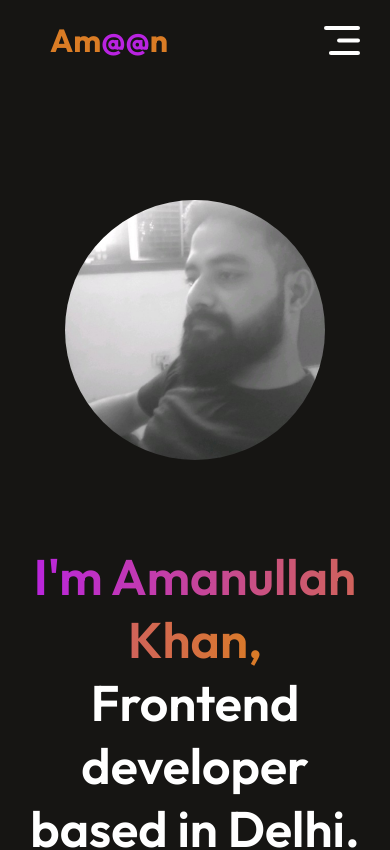
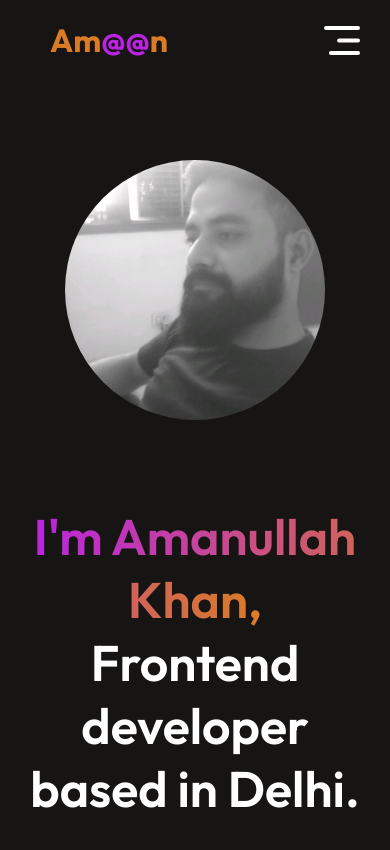
Before and after one commit to khanaman11/Amaan-portfolio, a React (Vite) app: page / in a window 390 px wide. Shown: the top 850 px of the page. Built offline with nearby package versions, Linux system fonts and the light colour scheme; no server answers.

Commit message:
last commit

```diff
--- a/src/Components/Hero/Hero.css
+++ b/src/Components/Hero/Hero.css
@@ -68,7 +68,7 @@
 /* Responsive style start here */
  @media(max-width:768px){
     .hero img{
-        margin-top: 120px;
+        margin-top: 80px;
         width: 260px;
         height: 260px;
     }
```
